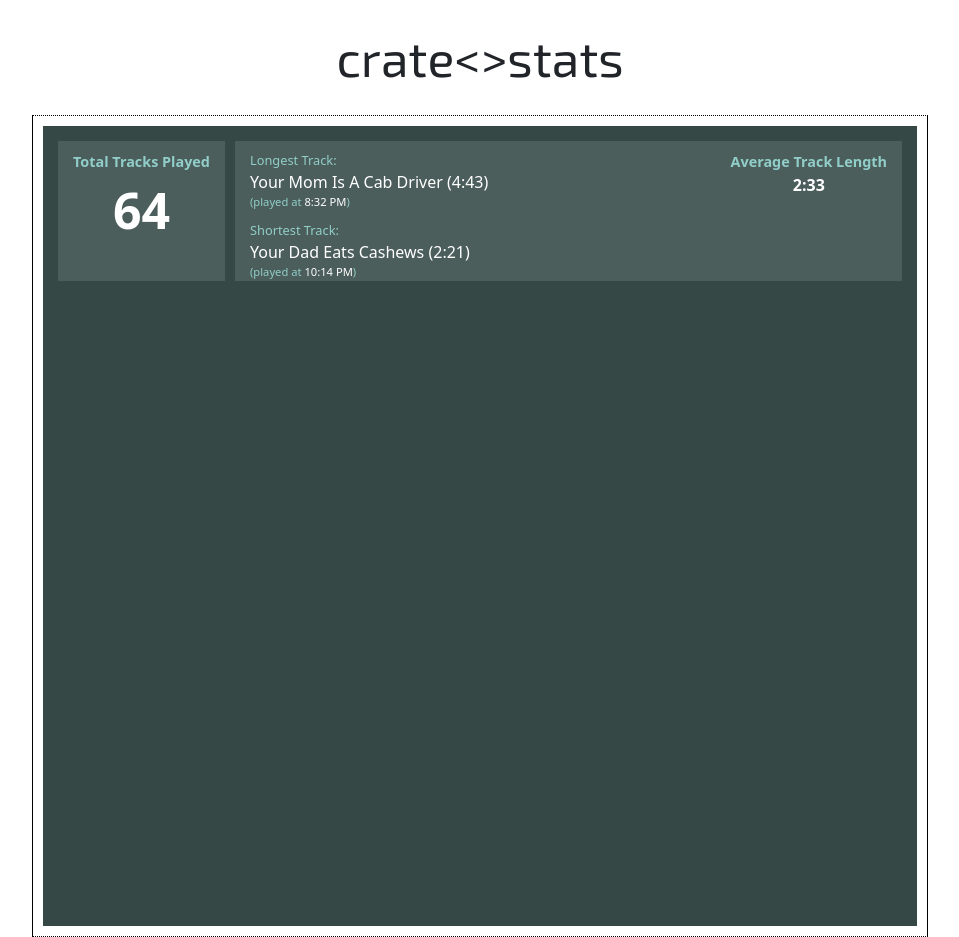
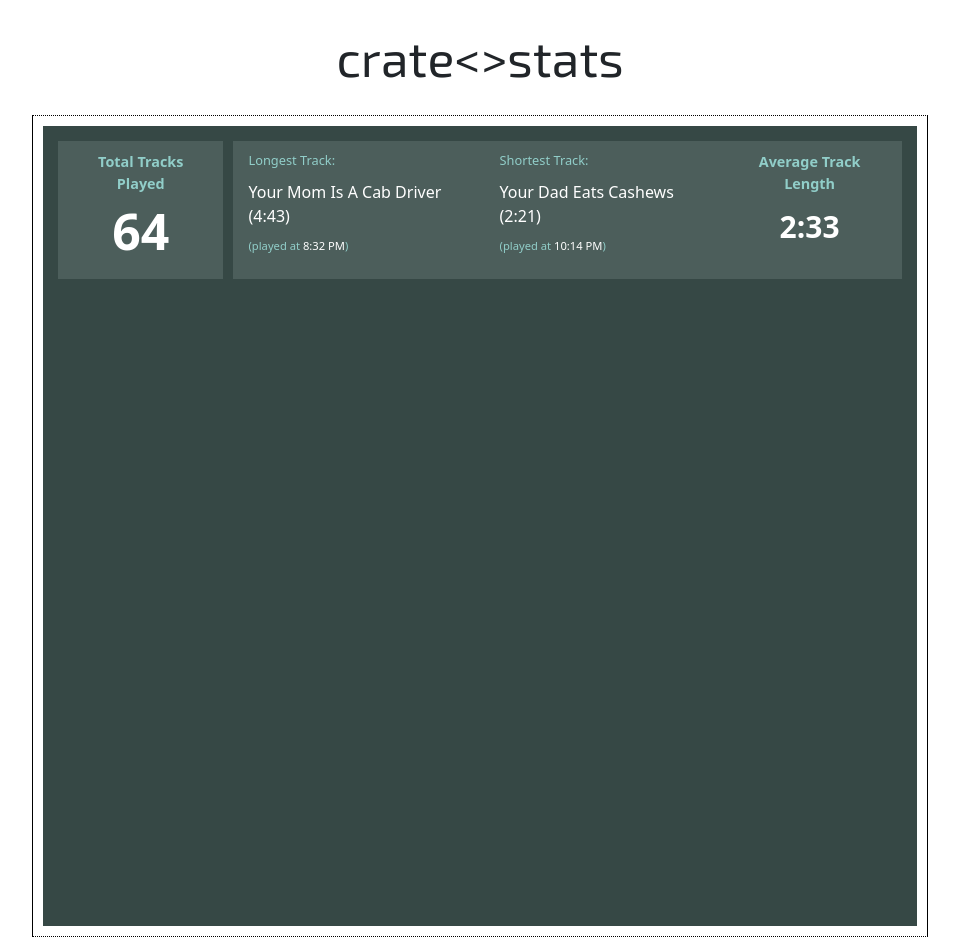
Before and after one commit to marcusmcb/crate-stats, a React (Create React App) app in the folder client/: page /testreport in a window 1280 px wide. Shown: the whole page, without its empty margins (160-1119 px from the left). Built offline with nearby package versions, Linux system fonts and the light colour scheme.

Commit message:
fixed secondary content spacing in ui

```diff
--- a/client/src/components/TestPage.css
+++ b/client/src/components/TestPage.css
@@ -35,7 +35,6 @@
   flex-direction: row;
 }
 
-.data-block-secondary-column-left,
 .data-block-secondary-column-right {
   display: flex;
   flex-direction: column;
@@ -43,7 +42,10 @@
 
 .data-block-secondary-column-left {
   flex-grow: 1;
+  display: flex;
+  flex-direction: row;
 }
+
 .data-block-primary-header,
 .data-block-secondary-header,
 .data-block-tertiary-header,
@@ -70,6 +72,7 @@
 .data-block-secondary-caption {
   font-size: 0.7em;
   margin-left: 15px;
+  margin-top: 10px;
 }
 
 .secondary-caption {
@@ -79,18 +82,29 @@
 .data-block-tertiary-header {
   font-size: 0.9em;
   font-weight: 600;
+  text-align: center;
 }
 
 .data-block-primary-value,
 .data-block-secondary-value,
 .data-block-tertiary-value {
   color: white;
+  margin-top: 10px;
+}
+
+.data-block-primary-value-main {
+  color: white;
+  font-size: 50px;
+  font-weight: 600;
+  text-align: center;
+  margin-bottom: 10px;
 }
 
 .data-block-tertiary-value {
   text-align: center;
   font-size: 1.3sem;
   font-weight: 600;
+  font-size: 30px;
 }
 
 .data-block-primary-value {
@@ -101,6 +115,11 @@
 
 .data-block-secondary-value {
   margin-left: 15px;
+}
+
+.column-item {
+  display: flex;
+  flex-direction: column;
 }
 
 @media (max-width: 920px) {
--- a/client/src/components/TestReport.js
+++ b/client/src/components/TestReport.js
@@ -1,58 +1,64 @@
-import React, { Fragment } from 'react'
-import Titlebar from './Titlebar'
-import MinuteText from './spantext/minuteText'
-import MinutesText from './spantext/minutesText'
+import React, { Fragment } from "react";
+import Titlebar from "./Titlebar";
+import MinuteText from "./spantext/minuteText";
+import MinutesText from "./spantext/minutesText";
 
-import './TestPage.css'
+import "./TestPage.css";
 
 const TestReport = () => {
-  let dummyValue = 4
+  let dummyValue = 4;
 
   return (
     <Fragment>
       <Titlebar />
-      <div className='testpage-body'>
-        <div className='data-block'>
-          <div className='data-block-toprow'>
-            <div className='data-block-primary'>
-              <div className='data-block-primary-header'>
+      <div className="testpage-body">
+        <div className="data-block">
+          <div className="data-block-toprow">
+            <div className="data-block-primary">
+              <div className="data-block-primary-header">
                 Total Tracks Played
               </div>
-              <div className='data-block-primary-value'>64</div>
+              <div className="data-block-primary-value-main">64</div>
             </div>
-            <div className='data-block-secondary'>
-              <div className='data-block-secondary-column-left'>
-                <div className='data-block-secondary-header'>
+            <div className="data-block-secondary">
+              <div className="data-block-secondary-column-left">
+                <div className="column-item">
+                  <div className="data-block-secondary-header">
                     Longest Track:
                   </div>
-                <div className='data-block-secondary-value'>
+                  <div className="data-block-secondary-value">
                     Your Mom Is A Cab Driver (4:43)
                   </div>
-                <div className='data-block-secondary-caption'>
-                  (played at <span className='secondary-caption'>8:32 PM</span>)
+                  <div className="data-block-secondary-caption">
+                    (played at{" "}
+                    <span className="secondary-caption">8:32 PM</span>)
                   </div>
-                <div className='data-block-secondary-header'>
+                </div>
+                <div className="column-item">
+                  <div className="data-block-secondary-header">
                     Shortest Track:
                   </div>
-                <div className='data-block-secondary-value'>
+                  <div className="data-block-secondary-value">
                     Your Dad Eats Cashews (2:21)
                   </div>
-                <div className='data-block-secondary-caption'>
-                  (played at <span className='secondary-caption'>10:14 PM</span>)
+                  <div className="data-block-secondary-caption">
+                    (played at{" "}
+                    <span className="secondary-caption">10:14 PM</span>)
                   </div>
                 </div>
-              <div className='data-block-secondary-column-right'>
-                <div className='data-block-tertiary-header'>
+              </div>
+              <div className="data-block-secondary-column-right">
+                <div className="data-block-tertiary-header">
                   Average Track Length
                 </div>
-                <div className='data-block-tertiary-value'>2:33</div>
+                <div className="data-block-tertiary-value">2:33</div>
               </div>
             </div>
           </div>
         </div>
       </div>
     </Fragment>
-  )
-}
+  );
+};
 
-export default TestReport
+export default TestReport;
```
Lines whose indentation alone changed are shown as unchanged.
